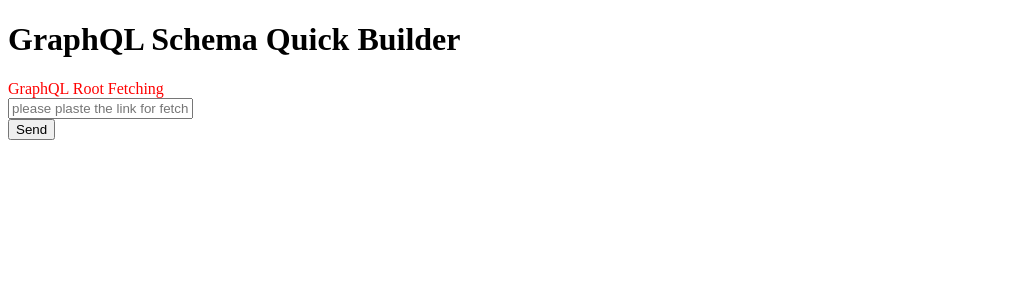
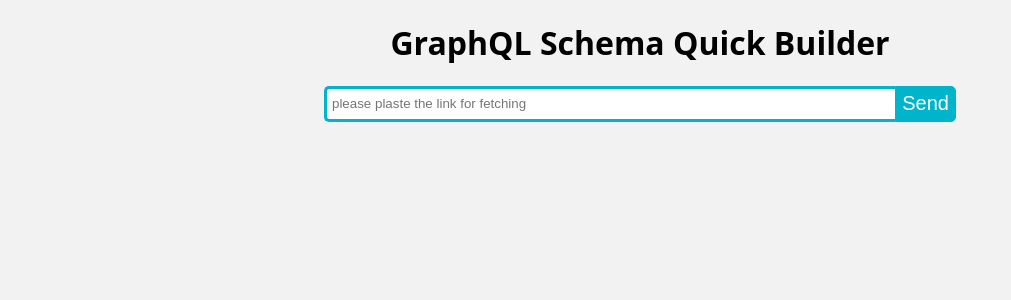
Before and after one commit to willlo003/003_GraphQL_Schema_Builder, a React (Create React App) app: page / in a window 1280 px wide. Shown: the top 300 px of the page, without its empty margins (0-1011 px from the left). Built offline with nearby package versions, Linux system fonts and the light colour scheme.

Commit message:
Styled the basic components

```diff
--- a/src/client/components/Api.tsx
+++ b/src/client/components/Api.tsx
@@ -4,7 +4,7 @@ import React, { useState } from "react";
 const Input: React.FC = () => {
 
     const [link, setLink] = useState()
-    const [data, setData] = useState([])
+    const [click, setClick] = useState(false)
 
     function fetching() {
         console.log("start fetching")
@@ -25,27 +25,29 @@ const Input: React.FC = () => {
                 board[0].innerHTML = '';
                 for (var i = 0; i < keys.length; i++) {
                     let pair = document.createElement('div')
-                    pair.className = `pair${i}`
+                    pair.className = "pair"
                     let key = document.createElement("button");
                     key.textContent = keys[i]
+                    key.className = "key"
                     let value = document.createElement("p");
-                    value.textContent = values[i].toString()
+                    value.textContent = values[i].toString().replaceAll(',', '\r\n')
+                    value.className = "value"
 
                     key.onclick = () => {
-                        if (value.style.display === "none") {
-                            value.style.display = "block"
-                        } else {
-
-                            value.style.display = "none"
-
-                        }
+                        // if(click===false ) {
+                            if (value.style.visibility === "visible") {
+                                value.style.visibility = "hidden"
+                                key.style.backgroundColor = "#1f383b"
+                            } else {
+                                value.style.visibility = "visible"
+                                key.style.backgroundColor = "orange"
+                            }
+                        // }
                     }
 
                     board[0].appendChild(pair);
                     pair.append(key)
                     pair.append(value)
-                    value.style.display = "none"
-
                 }
             })
             .catch((err) => console.log("error"));
@@ -55,13 +57,16 @@ const Input: React.FC = () => {
         setLink(e.target.value)
     }
     return (
-        <div className="api-fetching">
-            <label>GraphQL Root Fetching</label>
+        <div>
+            {/* <div className="wrap"> */}
+            <div className="fetching">
             <br></br>
-            <input placeholder="please plaste the link for fetching" onChange={changing}></input>
-            <br></br>
-            <button onClick={fetching} > Send</button>
-            <div className="data-list"></div>
+            <input placeholder="please plaste the link for fetching" className="api-fetching" onChange={changing}></input>
+            <button onClick={fetching} className="fetchButton"> Send</button>
+        </div>
+            {/* </div> */}
+
+        <div className="data-list"></div>
         </div>
     )
 }
--- a/src/client/styles/style.scss
+++ b/src/client/styles/style.scss
@@ -1,3 +1,118 @@
+body {
+  background: #f2f2f2;
+  font-family: "Open Sans", sans-serif;
+}
+h1 {
+  text-align: center;
+}
+
 label {
-    color: red;
+  color: red;
 }
+
+.fetching {
+  margin: 0 auto;
+  width: 50%;
+  position: relative;
+  display: flex;
+  left: auto;
+}
+
+.api-fetching {
+  width: 100%;
+  border: 3px solid #00b4cc;
+  border-right: none;
+  padding: 5px;
+  height: 20px;
+  border-radius: 5px 0 0 5px;
+  outline: none;
+  color: #9dbfaf;
+}
+
+.api-fetching:focus {
+  color: #00b4cc;
+}
+
+.fetchButton {
+  height: 36px;
+  border: 1px solid #00b4cc;
+  background: #00b4cc;
+  text-align: center;
+  color: #fff;
+  border-radius: 0 5px 5px 0;
+  cursor: pointer;
+  font-size: 20px;
+  -webkit-transition: font-size 0.5s ease;
+  -moz-transition: font-size 0.5s ease;
+  -o-transition: font-size 0.5s ease;
+  transition: font-size 0.5s ease;
+}
+
+.fetchButton:hover {
+  background-color: orange;
+  font-size: 1.5em;
+}
+
+.fetchButton:active {
+  background-color: orange;
+  font-size: 1.2em;
+}
+
+.pair {
+  text-align: center;
+}
+.key {
+  margin: 5px;
+  height: 36px;
+  width: 90%;
+  border: 2px solid #ffffff;
+  background: #1f383b;
+  left: 5%;
+  color: #fff;
+  border-radius: 10px;
+  font-size: 10x;
+}
+
+.data-list {
+  margin: 10px;
+  background: #00b4cca9;
+  border-radius: 10px;
+  width: 12%;
+}
+
+.value {
+  visibility: hidden;
+  background-color: black;
+  color: #fff;
+  font-size: 16px;
+  border-radius: 6px;
+  padding: 10px;
+  white-space: pre;
+  /* Position the tooltip */
+  position: absolute;
+  left: 12%;
+  margin-top: -25px;
+  z-index: 1;
+  opacity: 0.7;
+}
+
+.value::after {
+  content: "";
+  position: absolute;
+  top: 0%;
+  left: 0%;
+  margin-left: -10px;
+  border-width: 10px;
+  border-style: solid;
+  border-color: black transparent transparent transparent;
+}
+
+.key:hover {
+  background-color: gray;
+  transform: translateY(3px);
+}
+
+.key:active {
+  background-color: orange;
+  transform: translateY(6px);
+}
```
